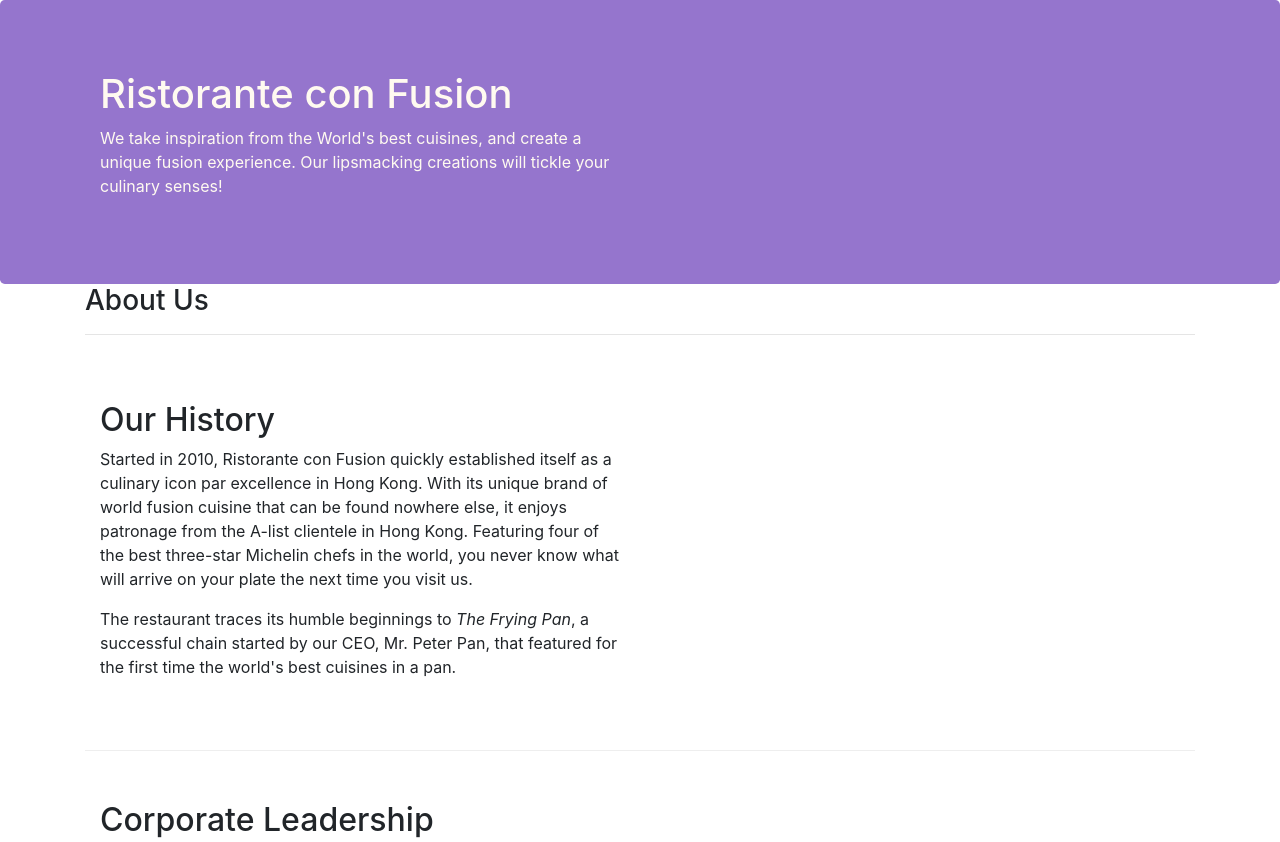
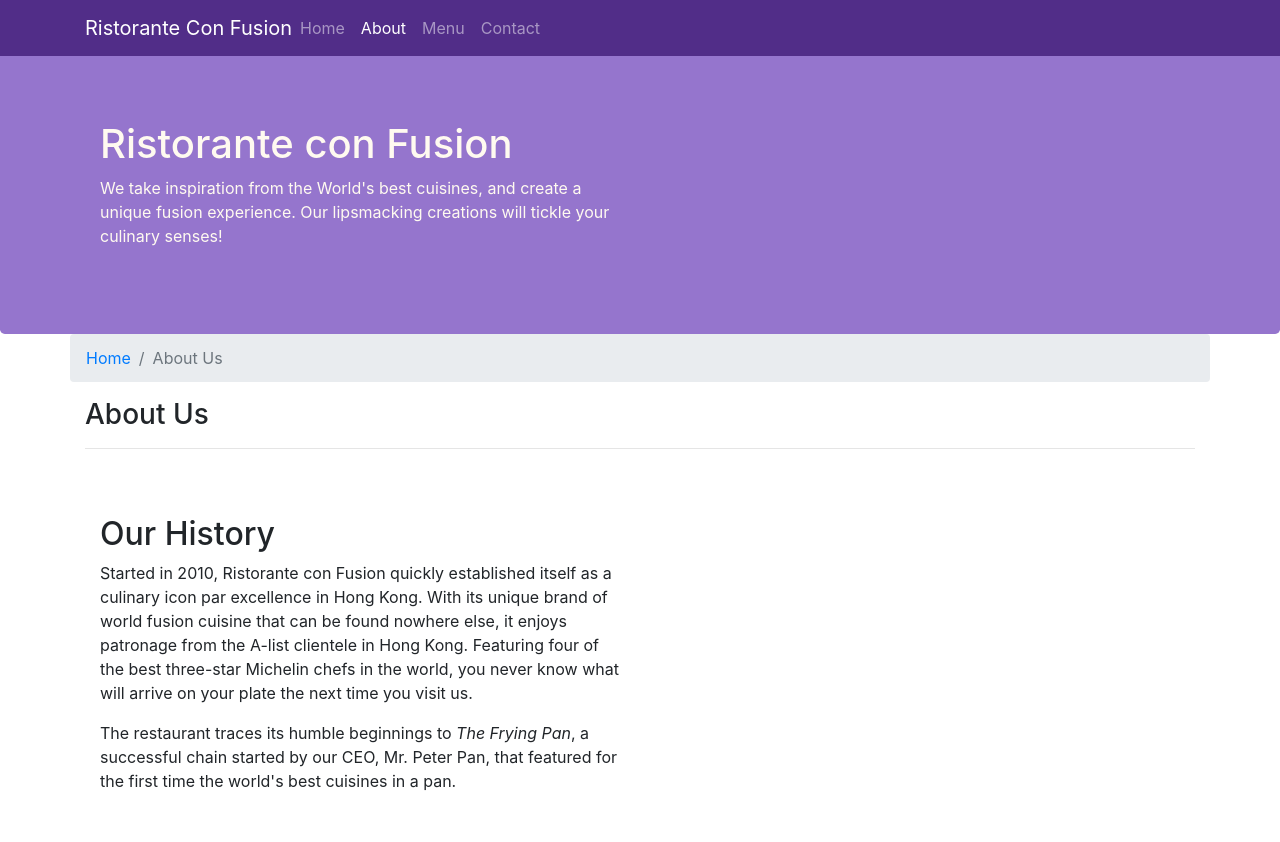
Before and after one commit to aparnasg1/bootstrap4, a website: page aboutus.html in a window 1280 px wide. Shown: the top 842 px of the page. Drawn offline with nearby package versions, Linux system fonts and the light colour scheme.

Commit message:
Navbar and Breadcrumbs

```diff
--- a/aboutus.html
+++ b/aboutus.html
@@ -16,6 +16,24 @@
 </head>
 
 <body>
+    <nav class="navbar navbar-dark navbar-expand-sm fixed-top">
+        <div class="container">
+            <button class="navbar-toggler" type="button" data-toggle="collapse" data-target="#Navbar">
+                <span class="navbar-toggler-icon"></span>
+            </button>
+            <a class="navbar-brand mr-auto" href="./index.html">Ristorante Con Fusion</a>
+            <div class="collapse navbar-collapse" id="Navbar">
+                <ul class="navbar-nav mr-auto">
+                    <li class="nav-item"><a class="nav-link" href="./index.html">Home</a></li>
+                    <li class="nav-item active"><a class="nav-link" href="#">About</a></li>
+                    <li class="nav-item"><a class="nav-link" href="#">Menu</a></li>
+                    <li class="nav-item"><a class="nav-link" href="#">Contact</a></li>
+                </ul>
+            </div>
+        </div>
+
+    </nav>
+
 
     <header class="jumbotron">
         <div class="container">
@@ -32,6 +50,10 @@
 
     <div class="container">
         <div class="row">
+            <ol class="col-12 breadcrumb">
+                <li class="breadcrumb-item"><a href="./index.html">Home</a></li>
+                <li class="breadcrumb-item active">About Us</li>
+            </ol>
             <div class="col">
                <h3>About Us</h3>
                <hr>
@@ -71,7 +93,7 @@
                 <div class="col-4 offset-1 col-sm-2">
                     <h5>Links</h5>
                     <ul class="list-unstyled">
-                        <li><a href="#">Home</a></li>
+                        <li><a href="./index.html">Home</a></li>
                         <li><a href="#">About</a></li>
                         <li><a href="#">Menu</a></li>
                         <li><a href="#">Contact</a></li>
--- a/css/styles.css
+++ b/css/styles.css
@@ -28,3 +28,12 @@ address{
     margin:0px;
     color:#0f0f0f;
 }
+
+body{
+    padding: 50px 0px 0px 0px;
+    z-index: 0;
+}
+
+.navbar-dark{
+    background-color: #512D88;
+}
```
Also changed, not shown: index.html (+18 -1 lines).
